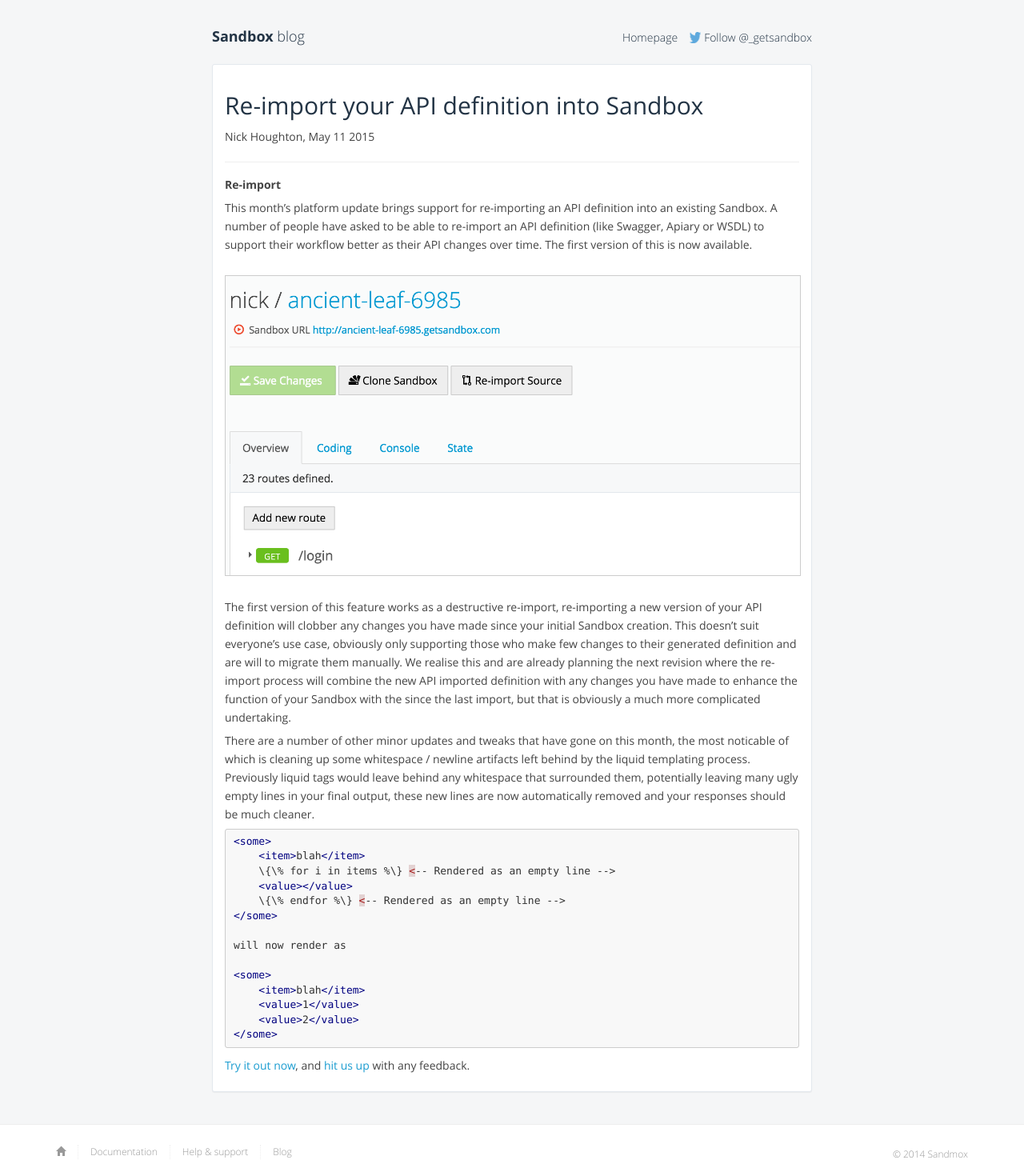
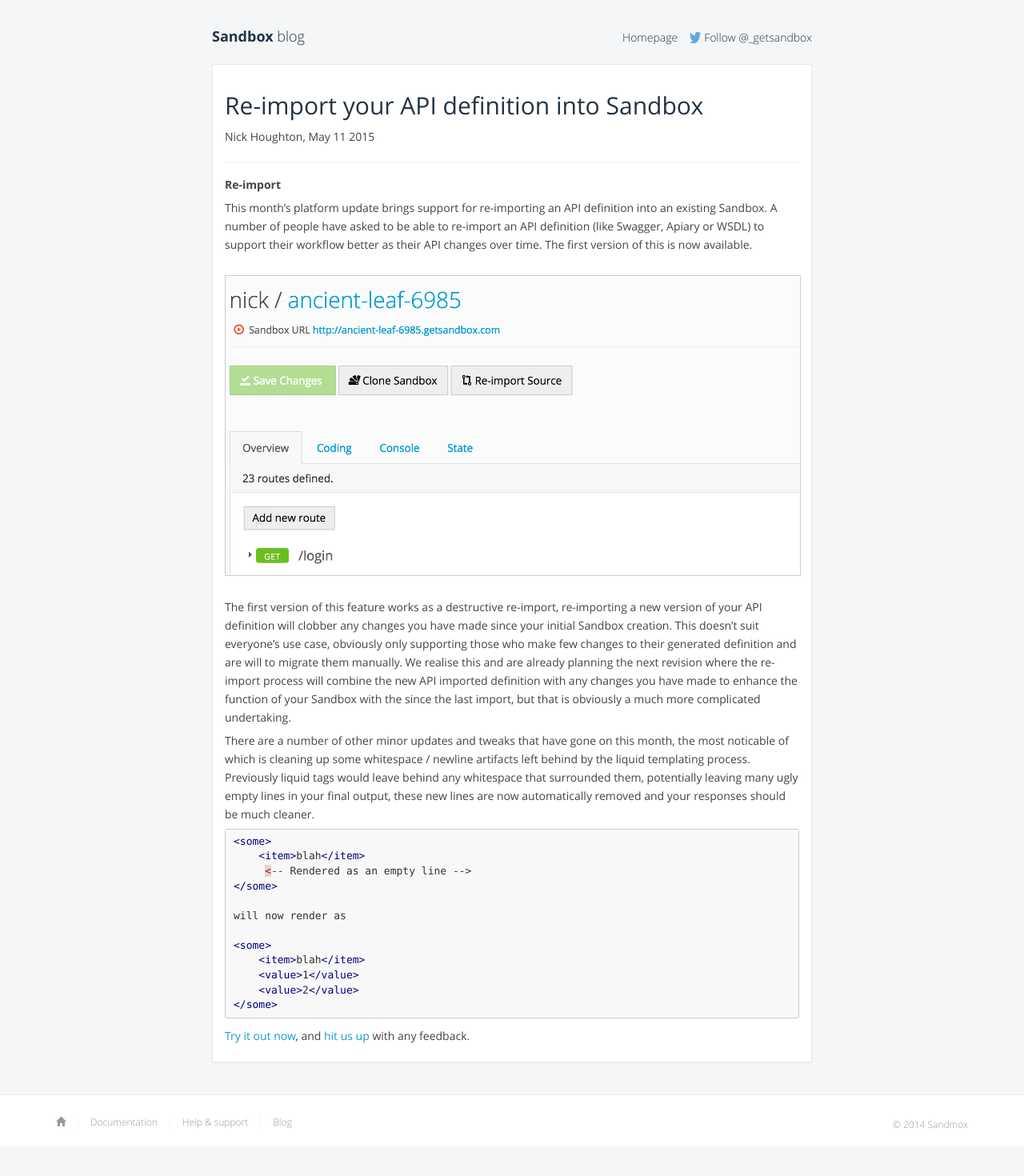
Before and after one commit to getsandbox/getsandbox.github.io, a Jekyll site: the page built from _posts/2015-05-11-reimport.md, in a window 1280 px wide. Shown: the whole page at 80% size. Built offline with Jekyll 4.4.1, drawn with Linux system fonts in a browser that asks for light colours; after the commit the page ends 1433 px from its top, so only the background shows below that.

Commit message:
Reimport feature

```diff
--- a/_posts/2015-05-11-reimport.md
+++ b/_posts/2015-05-11-reimport.md
@@ -18,9 +18,9 @@
 {% highlight xml %}
 <some>
     <item>blah</item>
-    \{\% for i in items %\} <-- Rendered as an empty line -->
+    {% for i in items %} <-- Rendered as an empty line -->
     <value>{{ i.smth }}</value>
-    \{\% endfor %\} <-- Rendered as an empty line -->
+    {% endfor %} <-- Rendered as an empty line -->
 </some>
 
 will now render as
```
